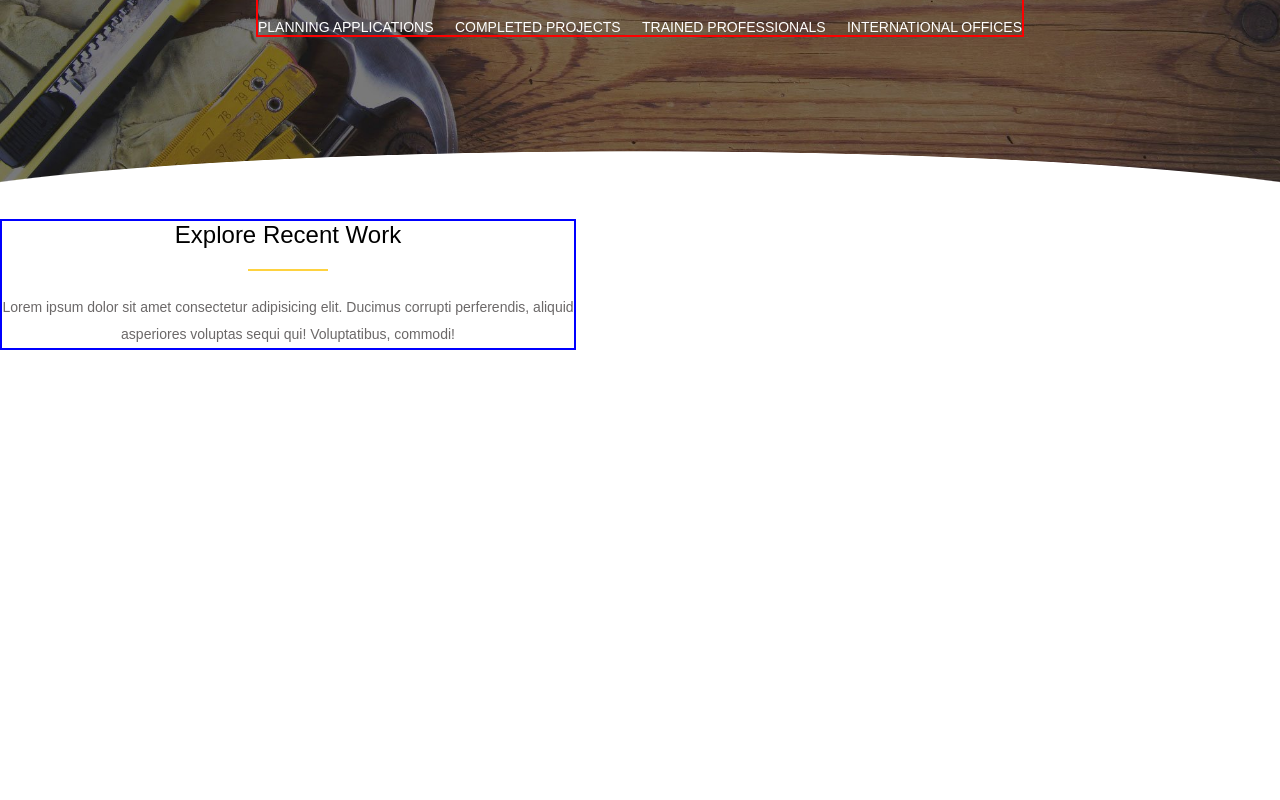
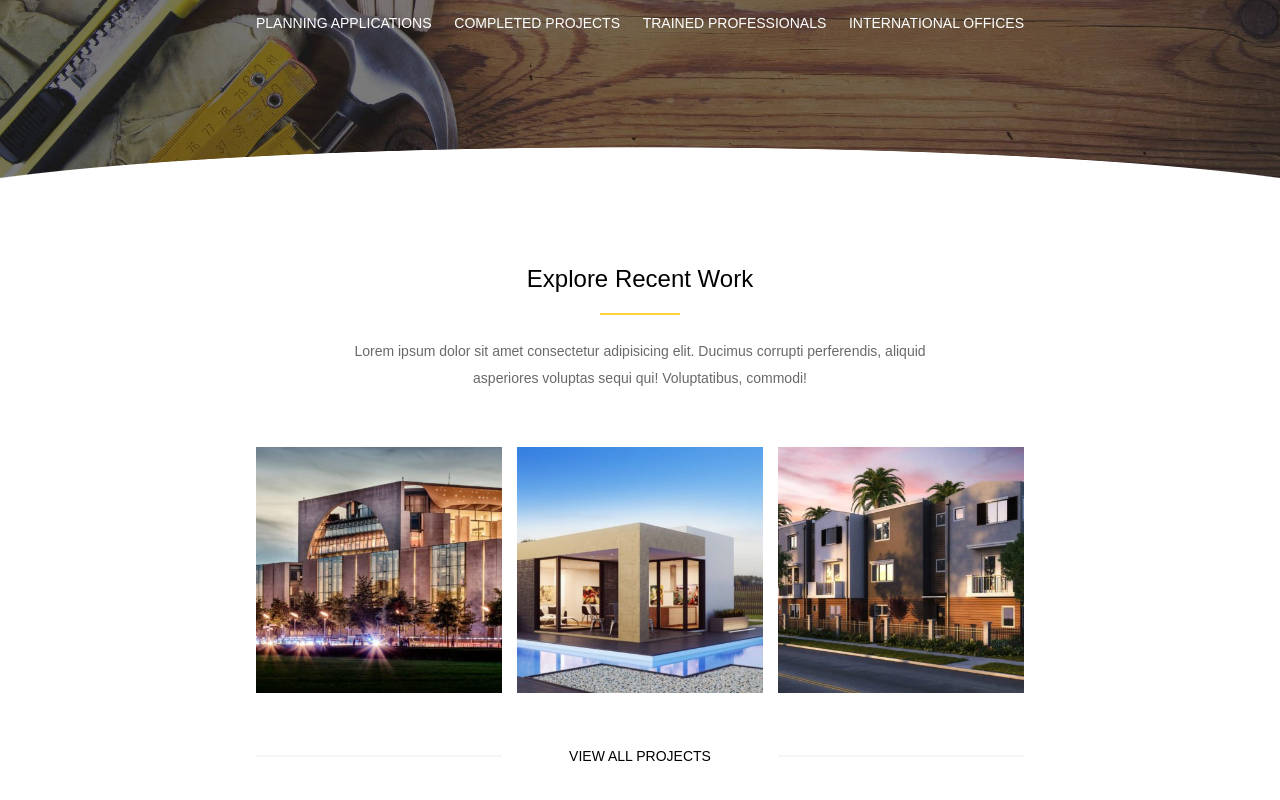
Before and after one commit to Michela-DC/proj-html-vuejs, a Vue app: page / in a window 1280 px wide. Shown: the part 1712-2512 px from the top of the page. Before the commit the page ends 2062 px from the top, so only its background shows below. Built offline with nearby package versions, Linux system fonts and the light colour scheme; a small style sheet from the web is missing.

Commit message:
Added section four

```diff
--- a/src/assets/scss/_mixins.scss
+++ b/src/assets/scss/_mixins.scss
@@ -9,12 +9,12 @@
 @mixin small-wrapper {
     width: 45%;
     // max-width: 655px;
-    border: 2px solid blue;
+    // border: 2px solid blue;
 }
 
 @mixin wrapper{
     width: 60%;
-    border: 2px solid red;
+    // border: 2px solid red;
 }
 
 @mixin bg-image {
--- a/src/components/SectionFour.vue
+++ b/src/components/SectionFour.vue
@@ -4,6 +4,24 @@
             <div class="title-wrapper">
                 <h3 class="title">explore recent work</h3>
                 <p>Lorem ipsum dolor sit amet consectetur adipisicing elit. Ducimus corrupti perferendis, aliquid asperiores voluptas sequi qui! Voluptatibus, commodi!</p>
+            </div>
+
+            <div class="cards-container">
+                <figure class="img-wrapper">
+                    <img class="project-img" src="../assets/images/project2-featured-15013609-400x400.jpg" alt="">
+                </figure>
+                <figure class="img-wrapper">
+                    <img class="project-img" src="../assets/images/project1-featured-294276386-400x400.jpg" alt="">
+                </figure>
+                <figure class="img-wrapper">
+                    <img class="project-img" src="../assets/images/project3-featured-189023420-400x400.jpg" alt="">
+                </figure>
+            </div>
+
+            <div class="view-all-wrapper">
+                <div class="view-all">
+                    view all projects
+                </div>
             </div>
       </div>
   </section>
@@ -20,6 +38,66 @@ export default {
 @import '../assets/scss/mixins.scss';
 @import '../assets/scss/variables.scss';
 
+.container{
+    // height: 550px;
+    padding: 50px 0 70px 0;
+    @include flex-basics;
+    flex-direction: column;
+    gap: 55px;
+}
+
 @include reusable-section-title;
 
+.cards-container{
+    @include wrapper;
+    display: flex;
+    justify-content: space-between;
+    gap: 2%;
+
+    .img-wrapper{
+        width: calc(96% / 3);
+
+        .project-img{
+            display: block;
+            width: 100%;
+        }
+    }
+}
+
+.view-all-wrapper{
+    @include wrapper;
+    @include flex-basics;
+    position: relative;
+
+    &::before{
+        content: "";
+        height: 2px;
+        width: calc(96% / 3);
+        position: absolute;
+        right: 0;
+        top: 50%;
+        transform: translate(0, -50%);
+        border-radius: 50px;
+        background-color: $light-gray;
+    }
+
+    &::after{
+        content: "";
+        height: 2px;
+        width: calc(96% / 3);
+        position: absolute;
+        left: 0;
+        top: 50%;
+        transform: translate(0, -50%);
+        border-radius: 50px;
+        background-color: $light-gray;
+    }
+
+    .view-all{
+        text-transform: uppercase;
+        font-size: 0.875rem;
+
+    }
+}
+
 </style>
--- a/src/components/SectionJumbotron.vue
+++ b/src/components/SectionJumbotron.vue
@@ -91,6 +91,7 @@ export default {
 
     .demos-sale{
         position: fixed;
+        z-index: 20;
         top: 100px;
         right: 15px;
 
```
